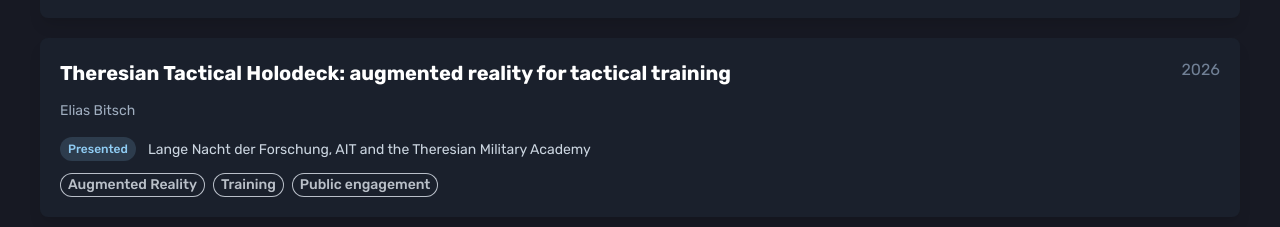
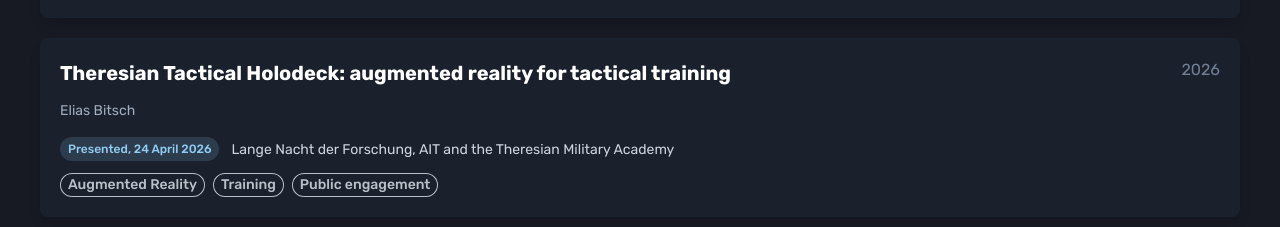
Before and after one commit to eliasbitsch/portfolio, a Next.js app: page / in a window 1280 px wide. Shown: the part 2182-2409 px from the top of the page. Built offline with nearby package versions, Linux system fonts and the light colour scheme; what @chakra-ui/next-js would draw is missing.

Commit message:
Lange Nacht der Forschung mit Datum 24. April 2026

```diff
--- a/src/app/components/Publications.tsx
+++ b/src/app/components/Publications.tsx
@@ -82,7 +82,7 @@
         title: 'Theresian Tactical Holodeck: augmented reality for tactical training',
         authors: 'Elias Bitsch',
         venue: 'Lange Nacht der Forschung, AIT and the Theresian Military Academy',
-        status: 'Presented',
+        status: 'Presented, 24 April 2026',
         statusColor: 'blue',
         date: '2026',
         tags: ['Augmented Reality', 'Training', 'Public engagement'],
```
